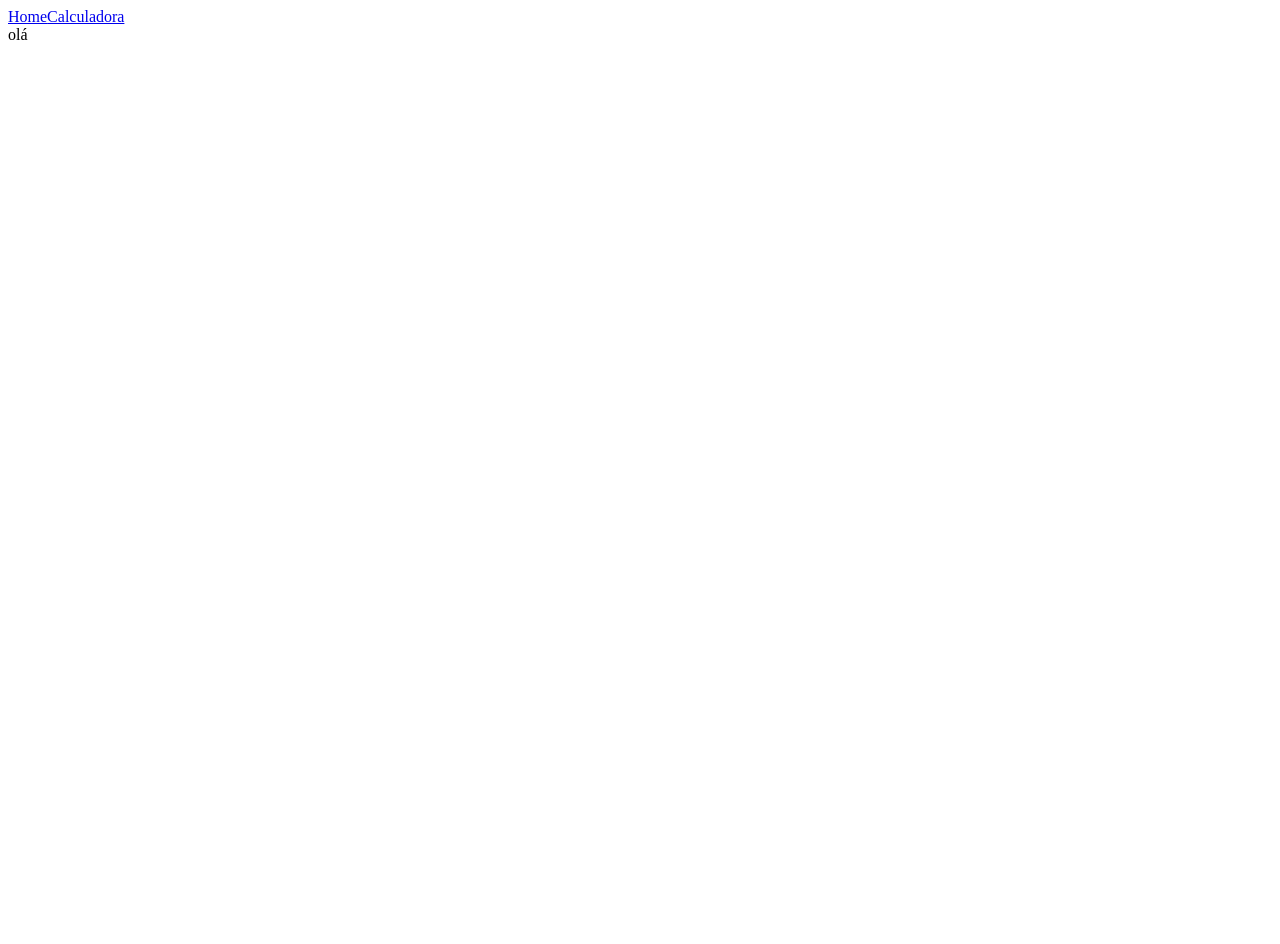
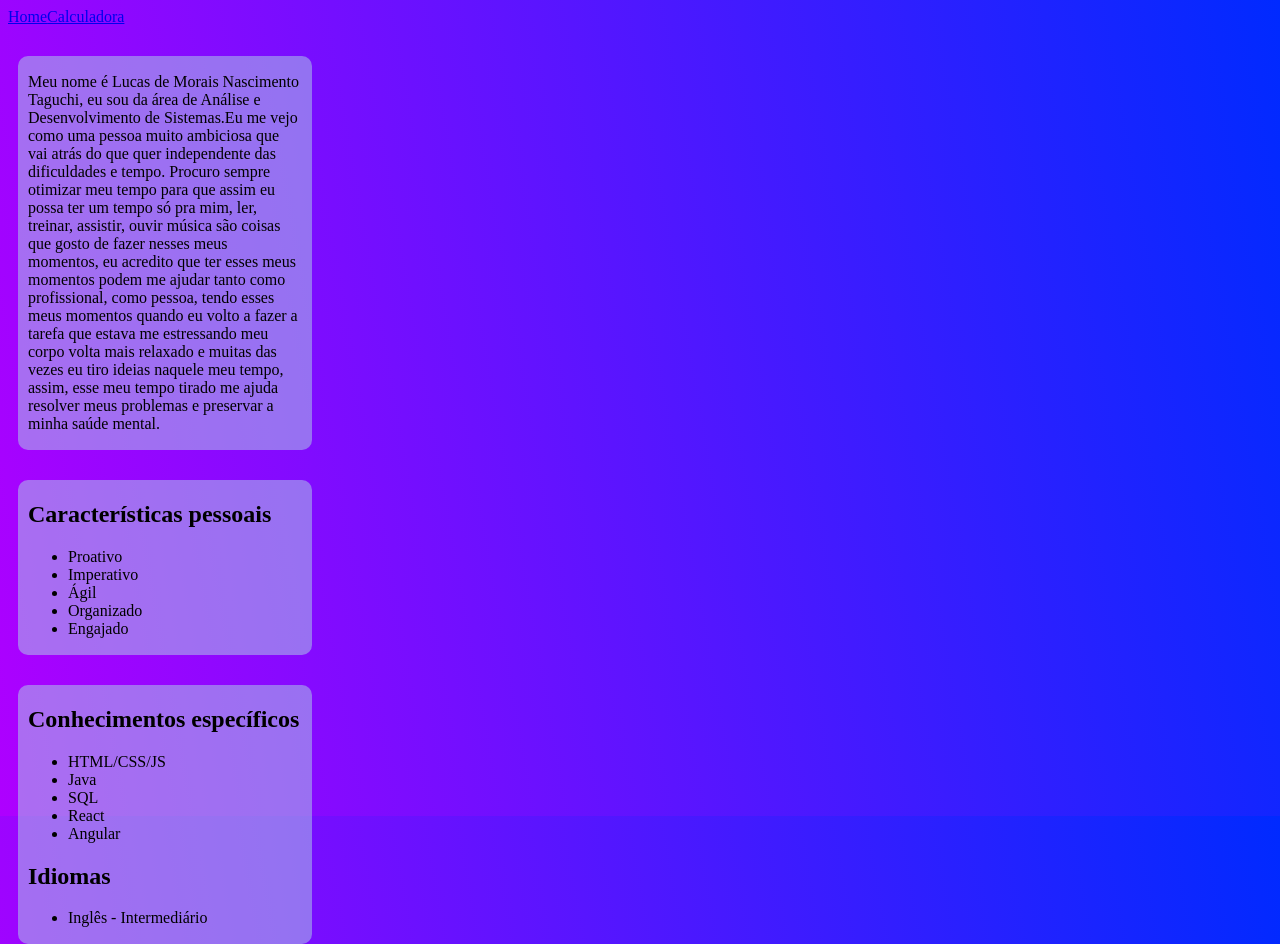
Before and after one commit to lucasmoraist/React, a React (Create React App) app in the folder lucas/: page / in a window 1280 px wide. Before the commit the page ends 800 px from the top, so only its background shows below. Built offline with nearby package versions, Linux system fonts and the light colour scheme.

Commit message:
Página principal finalizada, portólio simples contado sobre mim e minhas habilidades

```diff
--- a/lucas/public/index.html
+++ b/lucas/public/index.html
@@ -1,10 +1,16 @@
 <!DOCTYPE html>
-<html lang="en">
+<html lang="pt-br">
 <head>
   <meta charset="UTF-8">
   <meta http-equiv="X-UA-Compatible" content="IE=edge">
   <meta name="viewport" content="width=device-width, initial-scale=1.0">
   <title>Site de testes</title>
+  <style>
+    body{
+      background-image: linear-gradient(-100deg,rgb(0, 42, 255),rgb(174, 0, 255));
+      height: 100vh;
+    }
+  </style>
 </head>
 <body>
   <noscript></noscript>
--- a/lucas/src/components/Home.jsx
+++ b/lucas/src/components/Home.jsx
@@ -1,9 +1,77 @@
 import React from "react";
+import styled from "styled-components";
+
+export const Main = styled.div`
+    margin-left: 0;
+    padding: 0;
+    margin-left: 10px;
+
+    #sobre{
+        margin-right: 120vh;
+        margin-top: 30px;
+        background-color: rgba(173,216,230,0.5);
+        padding: 1px 10px;
+        border-radius: 10px;
+    }
+
+    #pessoal{
+        margin-right: 120vh;
+        margin-top: 30px;
+        background-color: rgba(173,216,230,0.5);
+        padding: 1px 10px;
+        border-radius: 10px;
+    }
+
+    #especifico{
+        margin-right: 120vh;
+        margin-top: 30px;
+        background-color: rgba(173,216,230,0.5);
+        padding: 1px 10px;
+        border-radius: 10px;
+    }
+`
 
 export default function Home(){
     return(
-        <main>
-            olá
-        </main>
+        <Main>
+            <div id="sobre">
+                <p>
+                    <span>Meu nome é Lucas de Morais Nascimento Taguchi, eu sou da área de Análise e Desenvolvimento de Sistemas.</span>
+                    Eu me vejo como uma pessoa muito ambiciosa que vai atrás do que quer independente das dificuldades e tempo. Procuro
+                    sempre otimizar meu tempo para que assim eu possa ter um tempo só pra mim, ler, treinar, assistir, ouvir música
+                    são coisas que gosto de fazer nesses meus momentos, eu acredito que ter esses meus momentos podem me ajudar tanto
+                    como profissional, como pessoa, tendo esses meus momentos quando eu volto a fazer a tarefa que estava me estressando
+                    meu corpo volta mais relaxado e muitas das vezes eu tiro ideias naquele meu tempo, assim, esse meu tempo tirado me ajuda
+                    resolver meus problemas e preservar a minha saúde mental.
+                </p>
+            </div>
+
+            <div id="pessoal">
+                <h2>Características pessoais</h2>
+                <ul>
+                    <li>Proativo</li>
+                    <li>Imperativo</li>
+                    <li>Ágil</li>
+                    <li>Organizado</li>
+                    <li>Engajado</li>
+                </ul>
+            </div>
+
+            <div id="especifico">
+                <h2>Conhecimentos específicos</h2>
+                <ul>
+                    <li>HTML/CSS/JS</li>
+                    <li>Java</li>
+                    <li>SQL</li>
+                    <li>React</li>
+                    <li>Angular</li>
+                </ul>
+
+                <h2>Idiomas</h2>
+                <ul>
+                    <li>Inglês - Intermediário</li>
+                </ul>
+            </div>
+        </Main>
     )
 }
```
